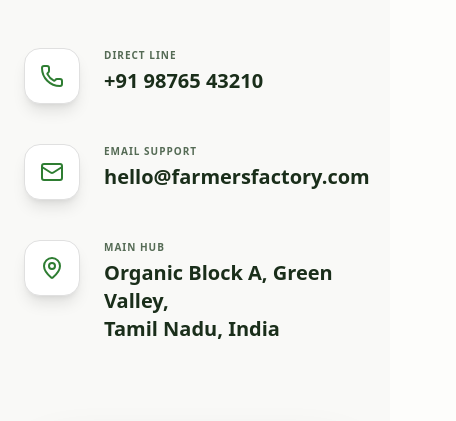
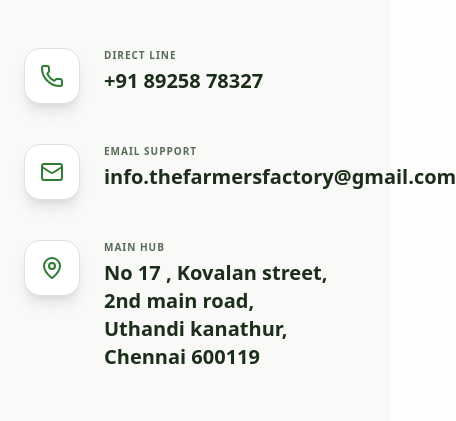
Before and after one commit to igogroups-website/IGO-ff-website, a Next.js app: page /contact in a window 390 px wide. Shown: the part 302-723 px from the top of the page, 456 px wide, since content can reach past the window. Built offline with nearby package versions, Linux system fonts and the light colour scheme; no server answers; the database is empty.

Commit message:
fix: update contact details to official phone, email, and address

```diff
--- a/src/app/admin/settings/page.tsx
+++ b/src/app/admin/settings/page.tsx
@@ -69,7 +69,7 @@ export default function AdminSettings() {
               <label className="text-xs font-black uppercase tracking-widest text-muted-foreground ml-1">Support Email</label>
               <input
                 type="email"
-                defaultValue="support@farmersfactory.com"
+                defaultValue="info.thefarmersfactory@gmail.com"
                 className="w-full px-5 py-4 rounded-2xl border border-border focus:ring-2 focus:ring-primary/20 outline-none font-bold"
               />
             </div>
@@ -79,7 +79,7 @@ export default function AdminSettings() {
             <label className="text-xs font-black uppercase tracking-widest text-muted-foreground ml-1">Store Address</label>
             <textarea
               rows={3}
-              defaultValue="No. 123, Organic Street, Valluvam City, Tamil Nadu, India"
+              defaultValue="No 17 , Kovalan street, 2nd main road, Uthandi kanathur, Chennai 600119"
               className="w-full px-5 py-4 rounded-2xl border border-border focus:ring-2 focus:ring-primary/20 outline-none font-bold resize-none"
             />
           </div>
--- a/src/app/contact/page.tsx
+++ b/src/app/contact/page.tsx
@@ -47,7 +47,7 @@ export default function ContactPage() {
                     </div>
                     <div>
                       <p className="text-[10px] font-black uppercase tracking-widest text-muted-foreground mb-1">Direct Line</p>
-                      <p className="text-xl font-black text-foreground">+91 98765 43210</p>
+                      <p className="text-xl font-black text-foreground">+91 89258 78327</p>
                     </div>
                   </div>
 
@@ -57,7 +57,7 @@ export default function ContactPage() {
                     </div>
                     <div>
                       <p className="text-[10px] font-black uppercase tracking-widest text-muted-foreground mb-1">Email Support</p>
-                      <p className="text-xl font-black text-foreground">hello@farmersfactory.com</p>
+                      <p className="text-xl font-black text-foreground">info.thefarmersfactory@gmail.com</p>
                     </div>
                   </div>
 
@@ -67,7 +67,7 @@ export default function ContactPage() {
                     </div>
                     <div>
                       <p className="text-[10px] font-black uppercase tracking-widest text-muted-foreground mb-1">Main Hub</p>
-                      <p className="text-xl font-black text-foreground">Organic Block A, Green Valley,<br />Tamil Nadu, India</p>
+                      <p className="text-xl font-black text-foreground">No 17 , Kovalan street, 2nd main road,<br />Uthandi kanathur, Chennai 600119</p>
                     </div>
                   </div>
                 </div>
```
